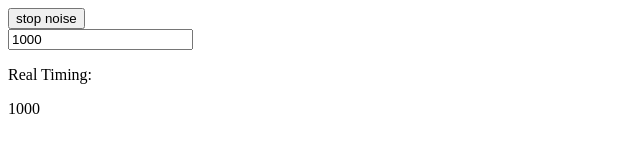
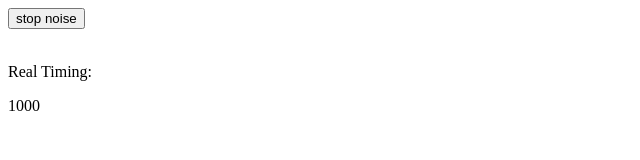
Before and after one commit to nathanluskey/GT-3110-Project, a plain HTML site: page SoundPlay.html in a window 1280 px wide. Both pictures are taken after a click on the button "play noise". Shown: the whole page, without its empty margins (0-640 px from the left). Drawn offline with Linux system fonts and the light colour scheme.

Commit message:
Added fancy stuff
Now it hides the input while timing! I'm honestly just sort of bored.

```diff
--- a/SoundPlay.html
+++ b/SoundPlay.html
@@ -4,8 +4,6 @@
     <meta charset="utf-8">
     <title>"Noise Playing"</title>
 </head>
-
-
 <body>
     <input type="button" id="button" value="play noise" onclick="noisePlaying()"/><br/>
     <input type="number" id="interval" value="1000"> <br/>
@@ -17,15 +15,18 @@
         mySound = new sound("Beep.mp3");
         var soundPlaying = false;
         var soundHandle, timingInterval, startTime, currentTime, d;
+        var timingInput = document.getElementById("interval");
         function noisePlaying() {
             if (!soundPlaying) {
                 d = new Date();
                 startTime = d.getTime();
-                timingInterval = document.getElementById("interval").value;
+                timingInput.style.display = "none";
+                timingInterval = timingInput.value;
                 soundHandle = setInterval(playNoise, timingInterval);
                 document.getElementById("button").value = "stop noise";
                 soundPlaying = true;
             } else {
+                timingInput.style.display = "inline";
                 soundPlaying = false;
                 clearInterval(soundHandle);
                 document.getElementById("button").value = "play noise";
```
